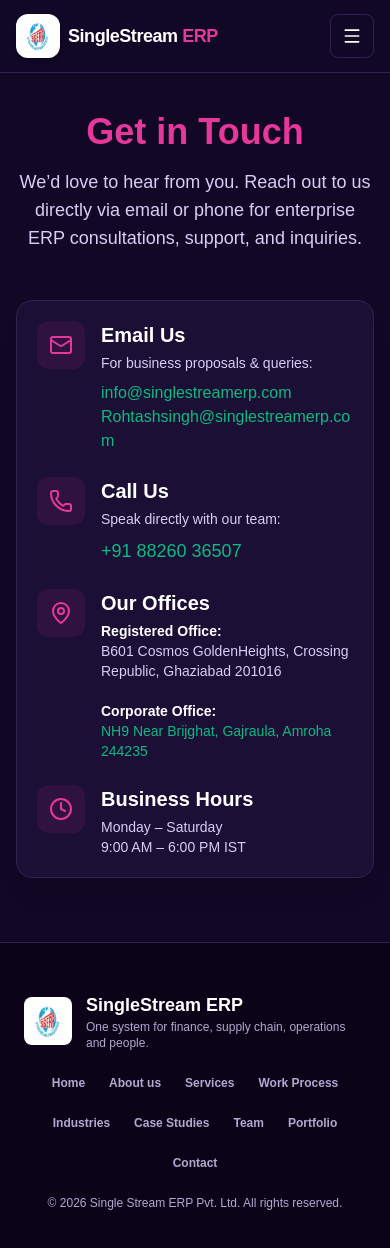
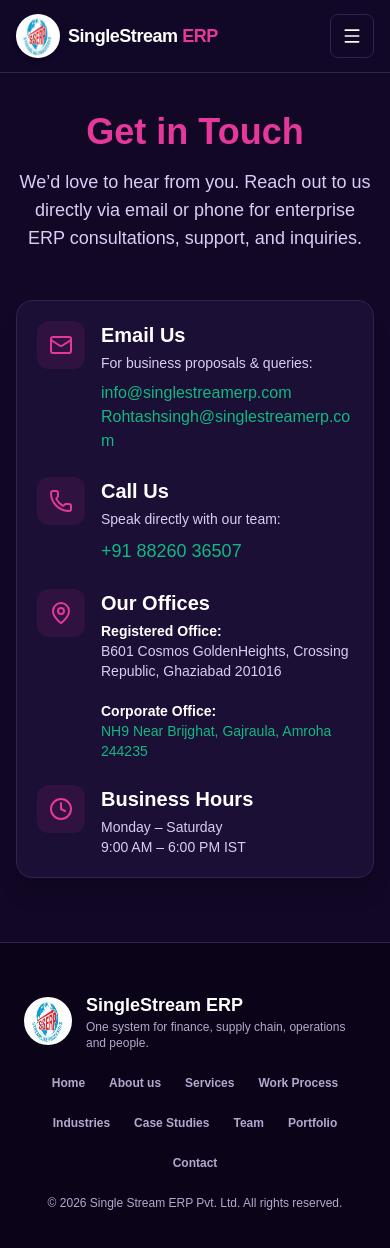
Before and after one commit to jasswindersingh/SSERP_Website, a Next.js app: page /contact in a window 390 px wide. Shown: the top 1248 px of the page. Built offline with nearby package versions, Linux system fonts and the light colour scheme.

Commit message:
Refactor logo display in footer and site navigation for improved styling and responsiveness

```diff
--- a/app/layout.tsx
+++ b/app/layout.tsx
@@ -25,13 +25,13 @@ export default function RootLayout({
         <footer className="border-t border-[#33224f] py-12 text-[#b3a8cf] text-sm bg-[#0b0418]">
           <div className="max-w-[1180px] mx-auto px-6 flex flex-col md:flex-row justify-between items-center gap-6">
             <div className="flex items-center gap-3.5">
-              <div className="w-12 h-12 bg-white rounded-lg p-1 border border-white/20 flex items-center justify-center shrink-0">
+              <div className="w-12 h-12 bg-white rounded-full overflow-hidden border border-white/20 flex items-center justify-center shrink-0">
                 <Image
                   src="/logo.jpg"
                   alt="Single Stream ERP Logo"
-                  width={48}
-                  height={48}
-                  className="object-contain w-full h-full"
+                  width={179}
+                  height={192}
+                  className="object-cover w-full h-full"
                 />
               </div>
               <div>
--- a/app/site-navigation.tsx
+++ b/app/site-navigation.tsx
@@ -27,13 +27,13 @@ export default function SiteNavigation() {
           onClick={() => setIsMenuOpen(false)}
           className="flex items-center gap-2 sm:gap-3 shrink-0 group"
         >
-          <div className="relative w-11 h-11 sm:w-14 sm:h-14 bg-white rounded-xl p-1 shadow-md border border-white/20 flex items-center justify-center shrink-0 transition-transform group-hover:scale-105">
+          <div className="relative w-11 h-11 sm:w-14 sm:h-14 bg-white rounded-full overflow-hidden shadow-md border border-white/20 flex items-center justify-center shrink-0 transition-transform group-hover:scale-105">
             <Image
               src="/logo.jpg"
               alt="Single Stream ERP Logo"
-              width={56}
-              height={56}
-              className="object-contain w-full h-full"
+              width={179}
+              height={192}
+              className="object-cover w-full h-full"
               priority
             />
           </div>
```
